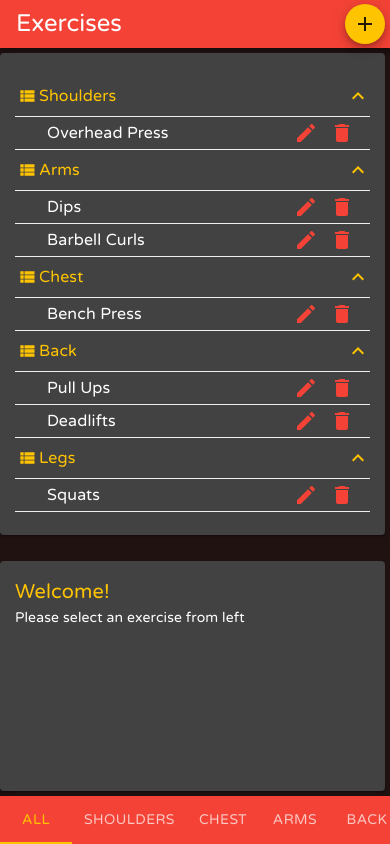
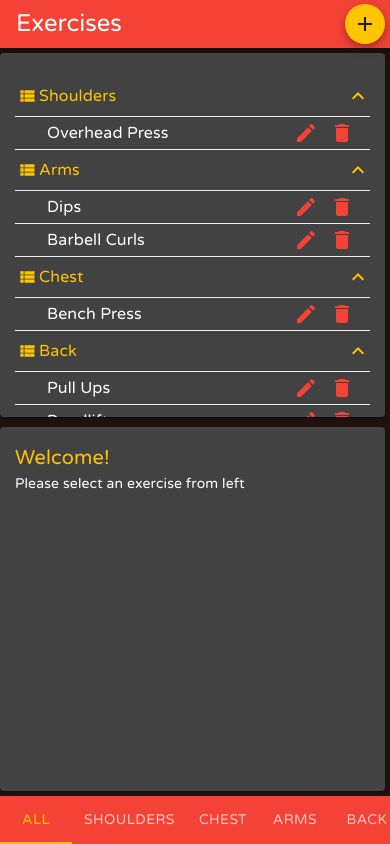
Before and after one commit to harsh-95/react-material-ui, a React (Create React App) app: page / in a window 390 px wide. Built offline with nearby package versions, Linux system fonts and the light colour scheme.

Commit message:
50 percent for mobile

```diff
--- a/src/components/App.js
+++ b/src/components/App.js
@@ -67,6 +67,7 @@ export default class App extends Component {
           ...exercises.filter((ex)=> ex.id !== exercise.id),
           exercise
         ],
+        editMode: false,
         exercise
     }))
   }
--- a/src/components/Exercises/index.js
+++ b/src/components/Exercises/index.js
@@ -33,29 +33,15 @@ const styles = theme => ({
   },
   '@global':{
     'html,body,#root':{
-      [theme.breakpoints.up('xs')]:{
         height: '100%'
-      }
     }
   },
   container:{
-    [theme.breakpoints.up('sm')]:{
-      height: 'calc(100% - 96px)'
-    },
+    height: 'calc(100% - 96px)'
+  },
+  item:{
     [theme.breakpoints.down('xs')]:{
-      height: 'auto',
-      minHeight: 'calc(100% - 96px)'
-    }
-  },
-  itemExerciseList:{
-    [theme.breakpoints.down('xs')]:{
-      height: '75%'
-    }
-  },
-  itemExerciseDesc:{
-    [theme.breakpoints.down('xs')]:{
-      minHeight: 224,
-      height: 'auto'
+      height: '50%'
     }
   }
 })
@@ -108,7 +94,7 @@ render(){
 
   return (
     <Grid container className={classes.container}>
-      <Grid item className={classes.itemExerciseList} xs={12} sm={6} md={4} lg={3}>
+      <Grid item className={classes.item} xs={12} sm={6} md={4} lg={3}>
         <Paper className={classes.paper}>
           {/* {exercises.map(([group, exercises], i) =>
             !category || category === group ? (
@@ -170,7 +156,7 @@ render(){
     </List>
         </Paper>
       </Grid>
-      <Grid item className={classes.itemExerciseDesc} xs>
+      <Grid item className={classes.item} xs>
         <Paper className={classes.paper}>
         {editMode
         ? <Form muscles={muscles}
```
